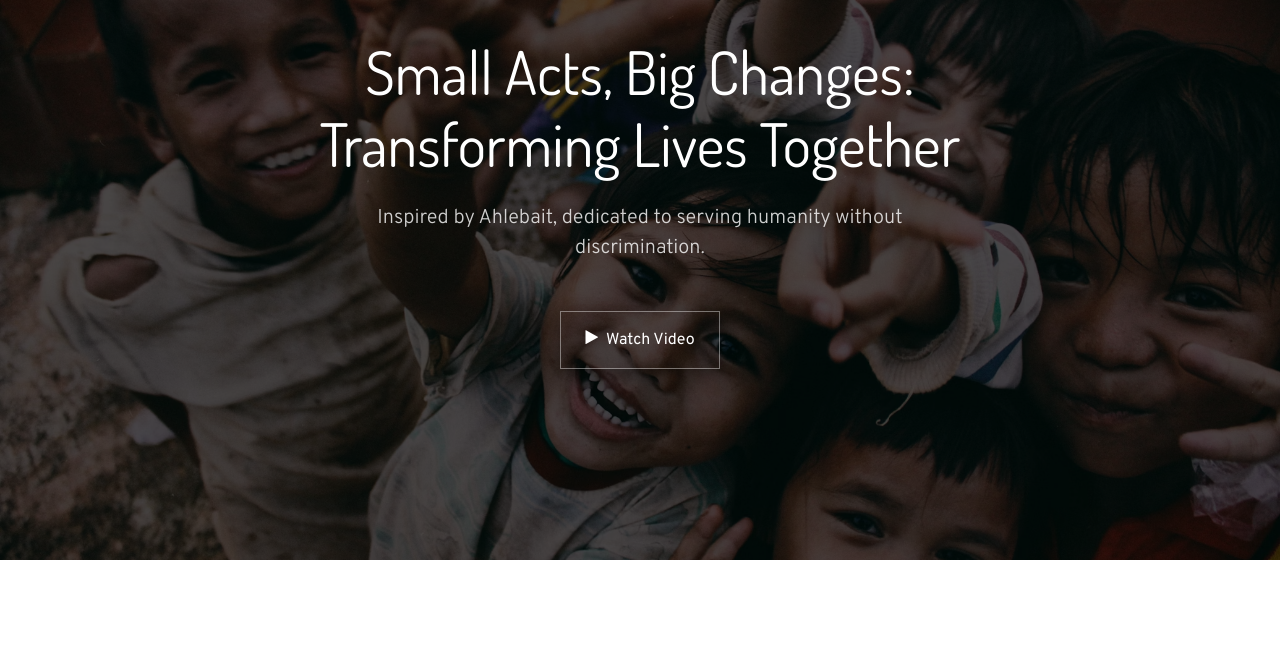
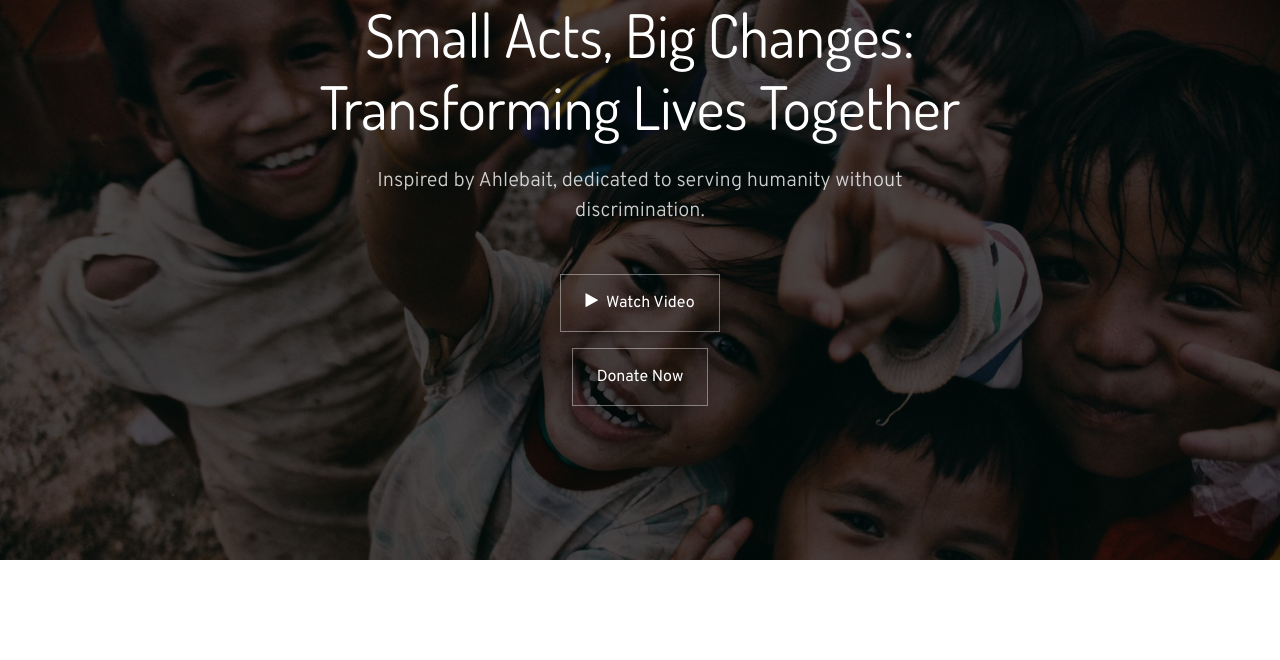
Before and after one commit to Mohasindawal/GulamEAhlebaitFoundation, a plain HTML site: page index.html in a window 1280 px wide. Shown: the part 140-800 px from the top of the page. Drawn offline with Linux system fonts and the light colour scheme; some packages are replaced by stand-ins of ours; no server answers; files whose address does not match are found by name.

Commit message:
owl carrousel

```diff
--- a/index.html
+++ b/index.html
@@ -72,6 +72,12 @@
           <p data-scrollax="properties: { translateY: '30%', opacity: 1.6 }"><a href="./images/video1.mp4"
               class="btn btn-white btn-outline-white px-4 py-3 popup-vimeo"><span class="icon-play mr-2"></span>Watch
               Video</a></p>
+
+<p data-scrollax="properties: { translateY: '30%', opacity: 1.6 }">
+    <a href="#" class="btn btn-white btn-outline-white px-4 py-3" data-toggle="modal" data-target="#qrCodeModal" id="heroDonateButton">
+        Donate Now
+    </a>
+</p>
         </div>
       </div>
     </div>
@@ -310,7 +316,7 @@
     </div>
   </section> -->
 
-  <section class="ftco-gallery" id="gallery">
+  <!-- <section class="ftco-gallery" id="gallery">
     <div class="d-md-flex">
       <a href="./images/cause-7.jpg"
         class="gallery image-popup d-flex justify-content-center align-items-center img ftco-animate"
@@ -414,7 +420,7 @@
       </a>
 
     </div>
-  </section>
+  </section> -->
 
   <section class="ftco-section" id="recent">
     <div class="container">
--- a/js/main.js
+++ b/js/main.js
@@ -40,6 +40,7 @@
 	// Scrollax
    $.Scrollax();
 
+// In your main.js file, find this section:
 var carousel = function() {
     $('.carousel-cause').owlCarousel({
         autoplay: true,
@@ -47,13 +48,14 @@
         loop: true,
         items:1,
         margin: 30,
-			stagePadding:0,
+        stagePadding:0, // This line will be overridden by responsive settings for 0px
         nav: true,
         navText: ['<span class="ion-ios-arrow-back">', '<span class="ion-ios-arrow-forward">'],
         responsive:{
-				0:{
+            0:{ // This is for mobile screens
                 items: 1,
-					stagePadding: 0
+                stagePadding: 50 // <--- CHANGE THIS: Add some padding for mobile
+                // Or try 20 or 30px depending on desired look
             },
             600:{
                 items: 2,
@@ -65,7 +67,6 @@
             }
         }
     });
-
 };
 carousel();
 
```
Lines whose indentation alone changed are shown as unchanged.
